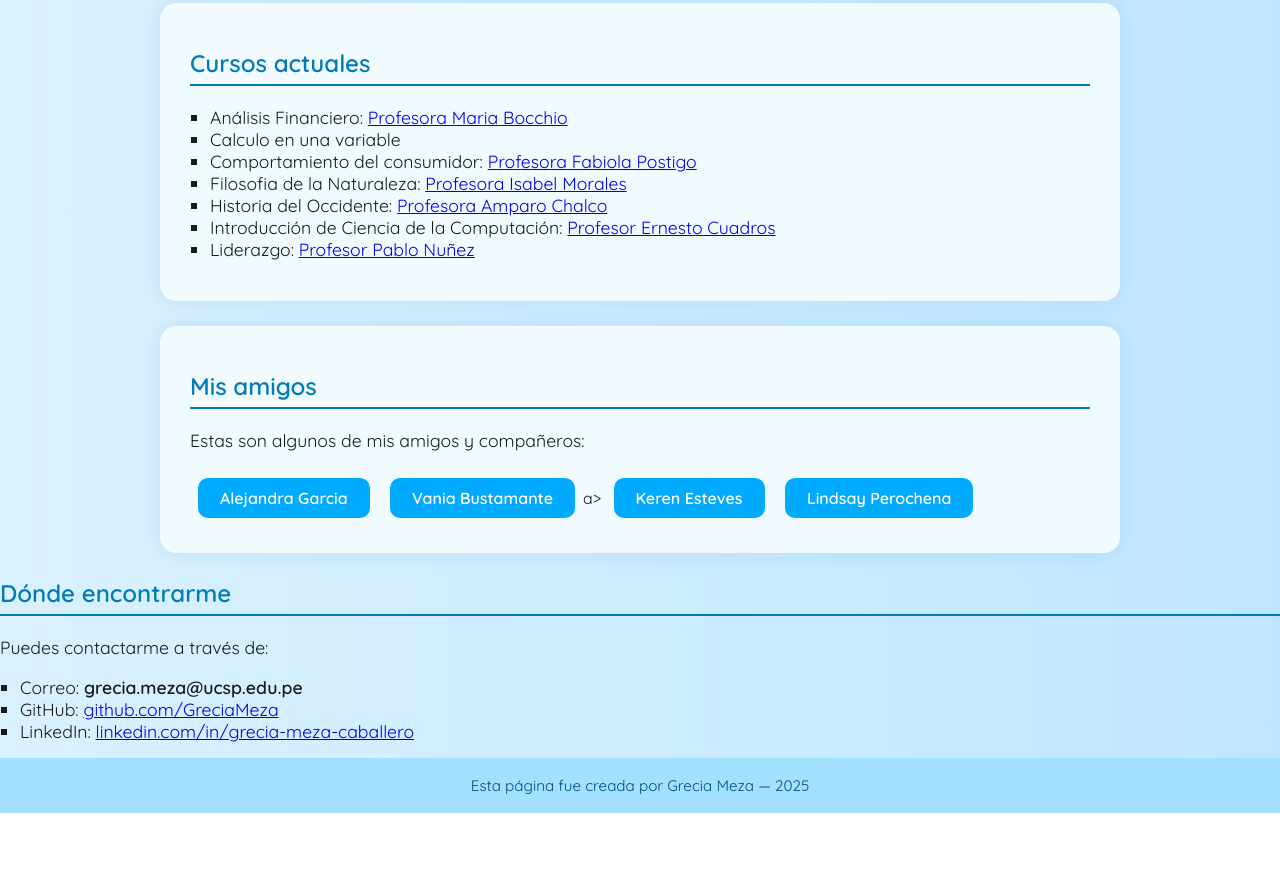
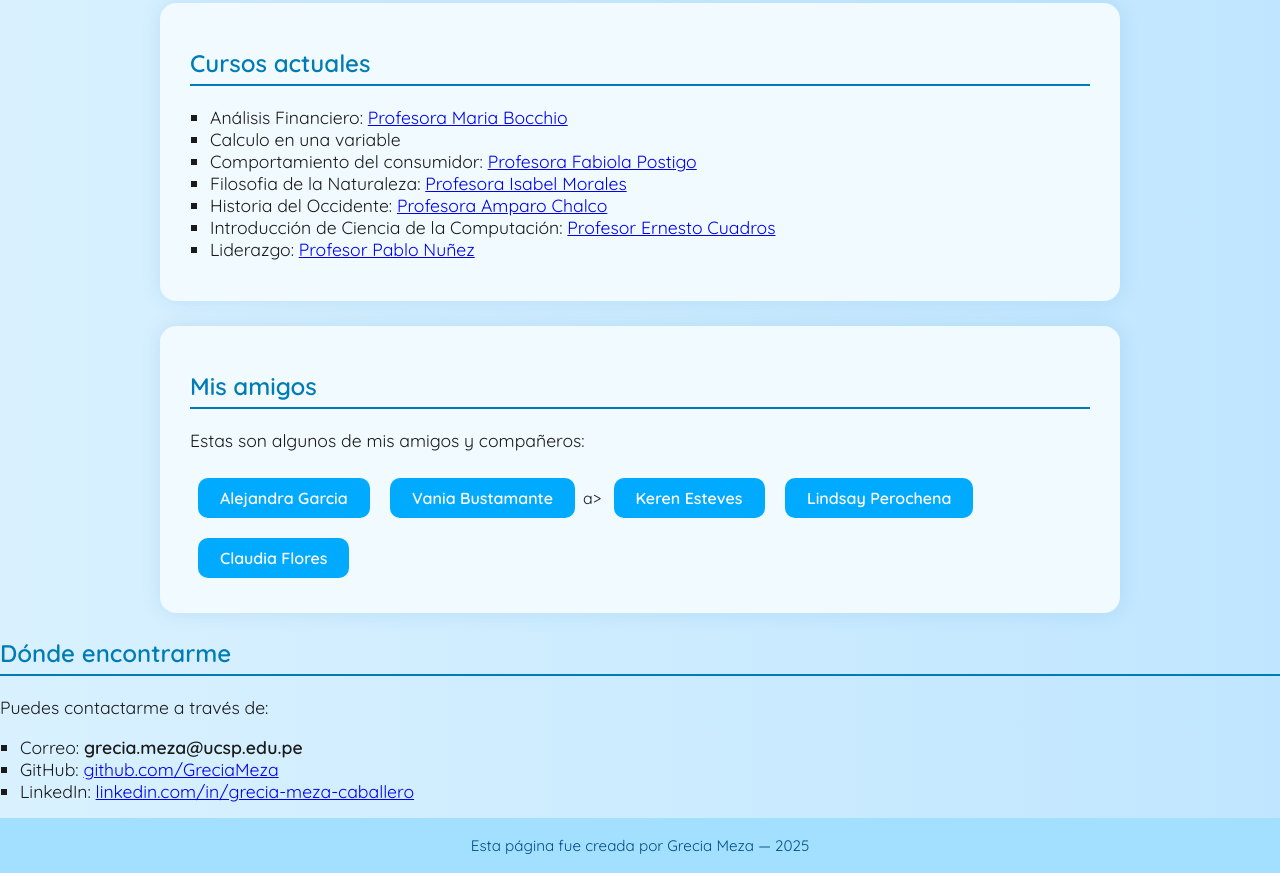
Before and after one commit to GreciaMeza/Grecia-Meza-page, a plain HTML site: page index.html in a window 1280 px wide. Shown: the part 548-1421 px from the top of the page. Before the commit the page ends 1361 px from the top, so only its background shows below. Drawn offline with Linux system fonts and the light colour scheme.

Commit message:
index.html

```diff
--- a/index.html
+++ b/index.html
@@ -141,6 +141,7 @@
     <a href="https://vaniabusta10.github.io/" class="button">Vania Bustamante</a>a>
     <a href="https://kerensteves.github.io/Keren-page/" class="button">Keren Esteves</a>
     <a href="https://lindsay051206.github.io/Lindsay-Alanna-Perochena-Obreg-n/" class="button">Lindsay Perochena</a>
+    <a href="https://claudia-flores-qbob.github.io/" class="button">Claudia Flores</a>
   </section
 
   <section id="contacto">
```
